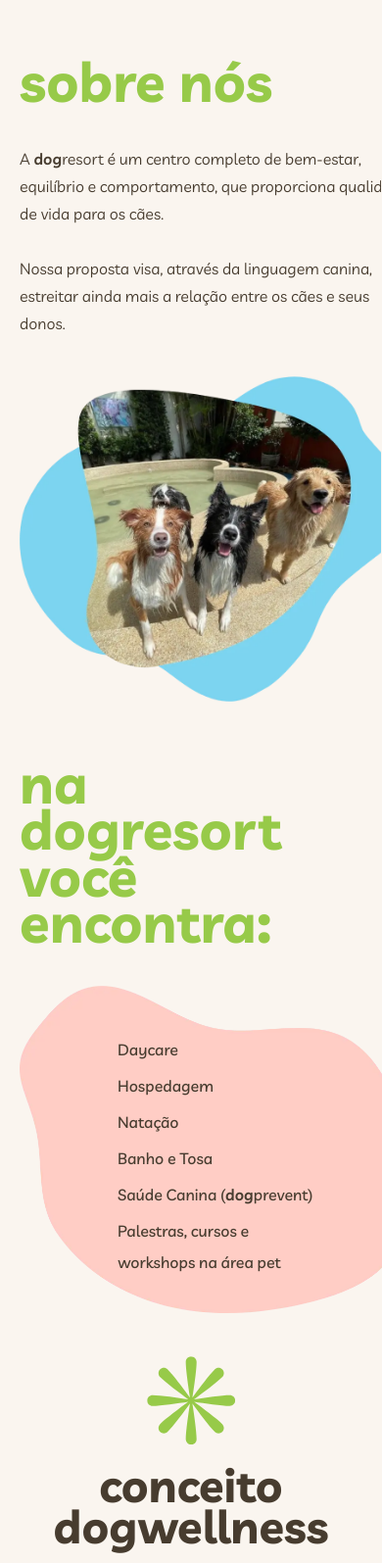
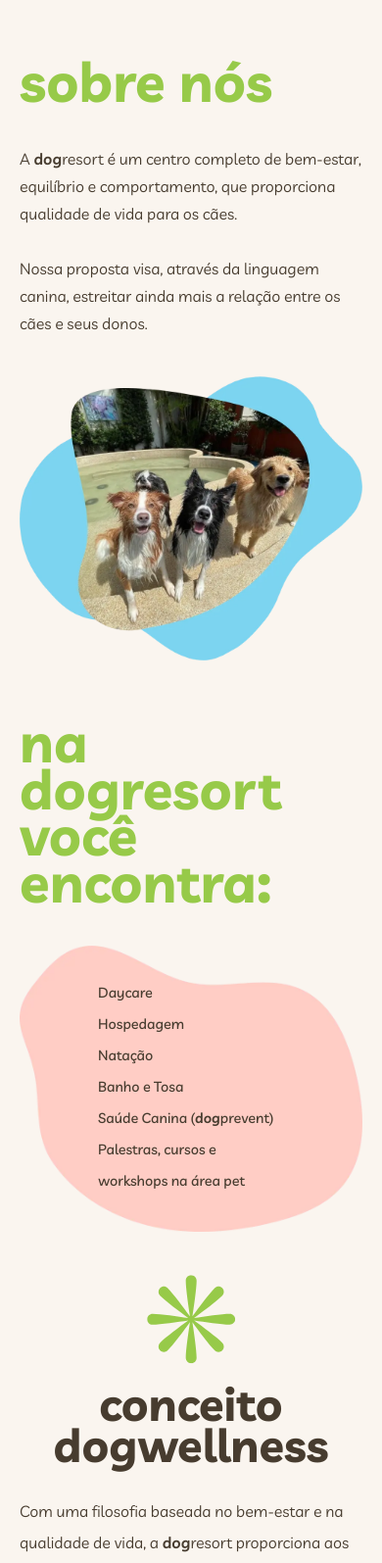
Before and after one commit to adrianholz/DogResort, a PHP site: page /sobre.html in a window 390 px wide; the page is wider, and only the part inside the window is pictured. Shown: the part 123-1718 px from the top of that part at 98% size. Run offline with PHP 8.4, Linux system fonts and the light colour scheme.

Commit message:
About responsiveness

```diff
--- a/css/about.css
+++ b/css/about.css
@@ -150,14 +150,14 @@
     font-size: 1em;
   }
   .about-services ul {
-    bottom: 40px;
-    left: 100px;
+    bottom: 60px;
+    left: 90px;
   }
   .about img {
-    max-width: 400px;
+    max-width: 100%;
   }
   .about-services-grid ul li {
-    padding-top: 5px;
+    padding-top: 0;
   }
   .about-inner {
     max-width: 400px;
@@ -177,4 +177,17 @@
     justify-items: center;
     text-align: center;
   }
+  .about-services-grid {
+    grid-template-columns: 1fr;
+  }
 }
+
+@media (max-width: 445px) {
+  .about-services ul {
+    bottom: 40px;
+    left: 80px;
+  }
+  .about-services ul li {
+    font-size: 0.9em;
+  }
+}
```
